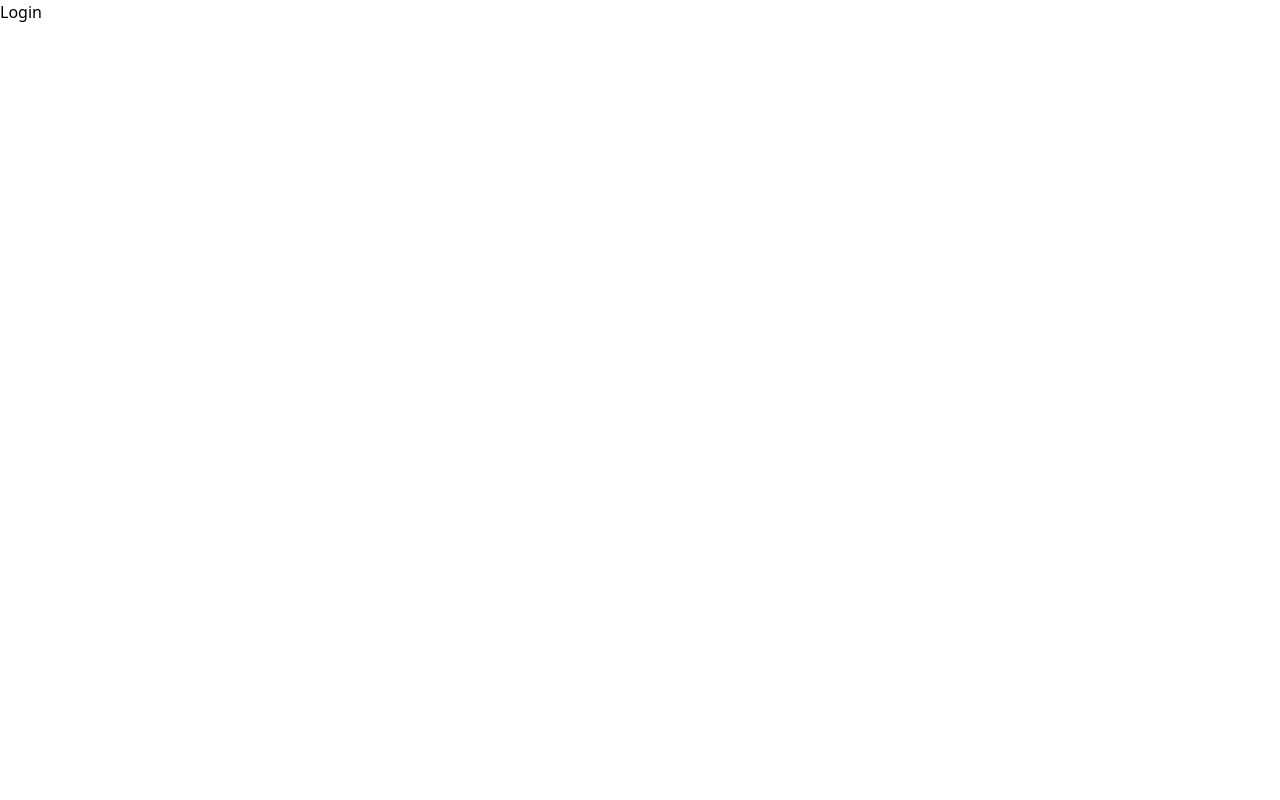
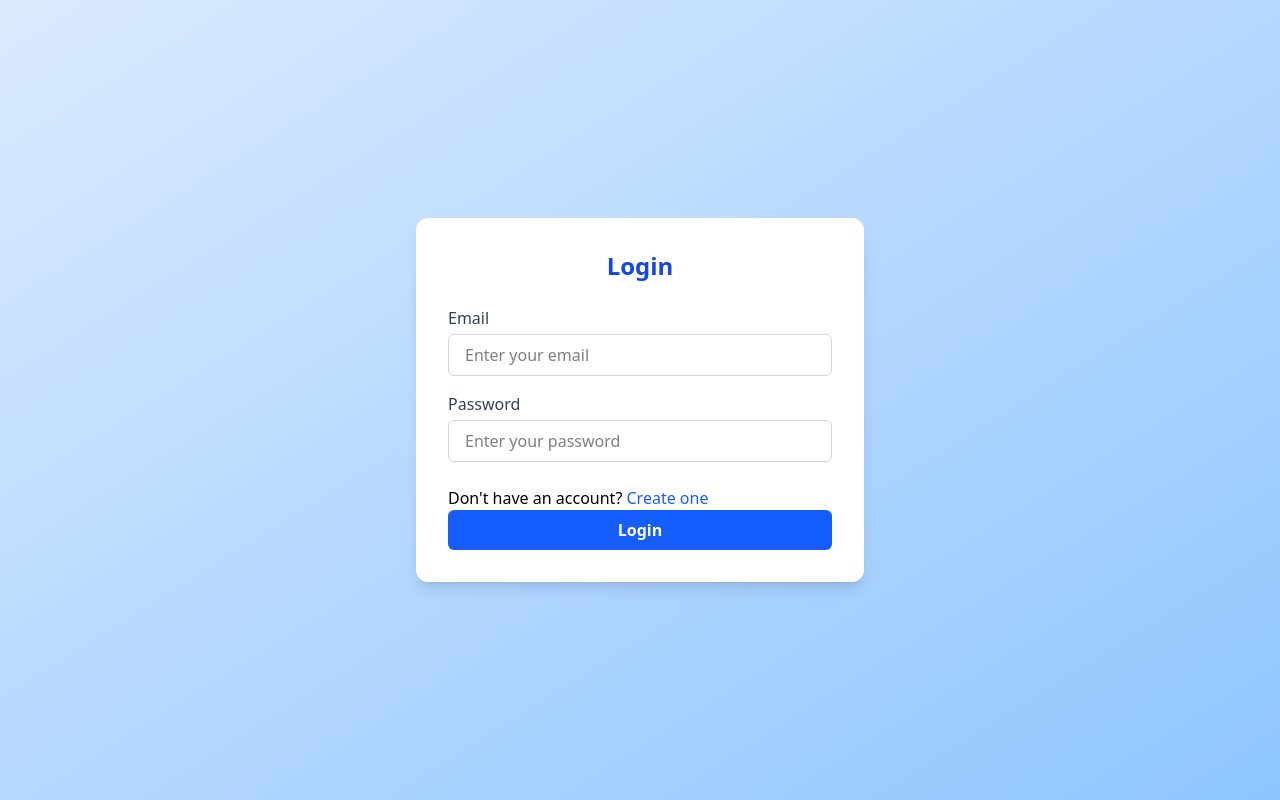
Before and after one commit to kanhaiya1202/AI-AGENT, a React (Vite) app in the folder frontend/: page /login in a window 1280 px wide. Built offline with nearby package versions, Linux system fonts and the light colour scheme.

Commit message:
create the login and register page

```diff
--- a/frontend/src/App.jsx
+++ b/frontend/src/App.jsx
@@ -1,4 +1,5 @@
 import AppRoutes from "./routes/AppRoutes"
+import Login from "./screens/Login"
 
 function App(){
   return(
--- a/frontend/src/routes/AppRoutes.jsx
+++ b/frontend/src/routes/AppRoutes.jsx
@@ -1,4 +1,6 @@
-import { Route , BrowserRouter, Router, Routes } from "react-router-dom";
+import { Route , BrowserRouter, Router, Routes, Link } from "react-router-dom";
+import Login from "../screens/Login";
+import Register from "../screens/register";
 
 function AppRoutes(){
     return(
@@ -6,11 +8,12 @@ function AppRoutes(){
             <BrowserRouter>
                 <Routes>
                     <Route path="/" element={<div>Home</div>}></Route>
-                    <Route path="/login" element={<div>Login</div>}></Route>
-                    <Route path="register" element={<div>Register</div>}></Route>
+                    <Route path="/login" element={<Login></Login>}></Route>
+                    <Route path="register" element={<Register></Register>}></Route>
                 </Routes>
             </BrowserRouter>
 
     )
 }
+
 export default AppRoutes
--- /dev/null
+++ b/frontend/src/screens/Login.jsx
@@ -0,0 +1,75 @@
+
+import React, { useState } from "react";
+import { Link } from "react-router-dom";
+
+const Login = () => {
+  const [email, setEmail] = useState("");
+  const [password, setPassword] = useState("");
+  const [error, setError] = useState("");
+
+  const handleSubmit = (e) => {
+    e.preventDefault();
+    if (!email || !password) {
+      setError("Please enter both email and password.");
+      return;
+    }
+    setError("");
+    // TODO: Add login logic here
+    alert(`Logged in as ${email}`);
+  };
+
+  return (
+    <div className="min-h-screen flex items-center justify-center bg-gradient-to-br from-blue-100 to-blue-300">
+      <form
+        onSubmit={handleSubmit}
+        className="bg-white p-8 rounded-xl shadow-lg w-full max-w-md"
+      >
+        <h2 className="text-2xl font-bold text-center mb-6 text-blue-700">Login</h2>
+        {error && (
+          <div className="mb-4 text-red-500 text-center text-sm">{error}</div>
+        )}
+        <div className="mb-4">
+          <label htmlFor="email" className="block mb-1 font-medium text-gray-700">
+            Email
+          </label>
+          <input
+            type="email"
+            id="email"
+            value={email}
+            onChange={(e) => setEmail(e.target.value)}
+            className="w-full px-4 py-2 border border-gray-300 rounded-md focus:outline-none focus:ring-2 focus:ring-blue-400"
+            placeholder="Enter your email"
+            required
+          />
+        </div>
+        <div className="mb-6">
+          <label htmlFor="password" className="block mb-1 font-medium text-gray-700">
+            Password
+          </label>
+          <input
+            type="password"
+            id="password"
+            value={password}
+            onChange={(e) => setPassword(e.target.value)}
+            className="w-full px-4 py-2 border border-gray-300 rounded-md focus:outline-none focus:ring-2 focus:ring-blue-400"
+            placeholder="Enter your password"
+            required
+          />
+        </div>
+        <div>
+            <p>
+                Don't have an account? <Link to="/register" className="text-blue-600 hover:underline">Create one</Link>
+            </p>
+        </div>
+        <button
+          type="submit"
+          className="w-full py-2 bg-blue-600 hover:bg-blue-700 text-white font-semibold rounded-md transition duration-200"
+        >
+          Login
+        </button>
+      </form>
+    </div>
+  );
+};
+
+export default Login;
--- /dev/null
+++ b/frontend/src/screens/register.jsx
@@ -0,0 +1,84 @@
+
+import React, { useState } from "react";
+
+const Register = () => {
+  const [name, setName] = useState("");
+  const [email, setEmail] = useState("");
+  const [password, setPassword] = useState("");
+  const [error, setError] = useState("");
+
+  const handleSubmit = (e) => {
+    e.preventDefault();
+    if (!name || !email || !password) {
+      setError("Please fill in all fields.");
+      return;
+    }
+    setError("");
+    // TODO: Add register logic here
+    alert(`Registered as ${name} (${email})`);
+  };
+
+  return (
+    <div className="min-h-screen flex items-center justify-center bg-gradient-to-br from-blue-100 to-blue-300">
+      <form
+        onSubmit={handleSubmit}
+        className="bg-white p-8 rounded-xl shadow-lg w-full max-w-md"
+      >
+        <h2 className="text-2xl font-bold text-center mb-6 text-blue-700">Register</h2>
+        {error && (
+          <div className="mb-4 text-red-500 text-center text-sm">{error}</div>
+        )}
+        <div className="mb-4">
+          <label htmlFor="name" className="block mb-1 font-medium text-gray-700">
+            Name
+          </label>
+          <input
+            type="text"
+            id="name"
+            value={name}
+            onChange={(e) => setName(e.target.value)}
+            className="w-full px-4 py-2 border border-gray-300 rounded-md focus:outline-none focus:ring-2 focus:ring-blue-400"
+            placeholder="Enter your name"
+            required
+          />
+        </div>
+        <div className="mb-4">
+          <label htmlFor="email" className="block mb-1 font-medium text-gray-700">
+            Email
+          </label>
+          <input
+            type="email"
+            id="email"
+            value={email}
+            onChange={(e) => setEmail(e.target.value)}
+            className="w-full px-4 py-2 border border-gray-300 rounded-md focus:outline-none focus:ring-2 focus:ring-blue-400"
+            placeholder="Enter your email"
+            required
+          />
+        </div>
+        <div className="mb-6">
+          <label htmlFor="password" className="block mb-1 font-medium text-gray-700">
+            Password
+          </label>
+          <input
+            type="password"
+            id="password"
+            value={password}
+            onChange={(e) => setPassword(e.target.value)}
+            className="w-full px-4 py-2 border border-gray-300 rounded-md focus:outline-none focus:ring-2 focus:ring-blue-400"
+            placeholder="Enter your password"
+            required
+          />
+        </div>
+        <button
+          type="submit"
+          className="w-full py-2 bg-blue-600 hover:bg-blue-700 text-white font-semibold rounded-md transition duration-200"
+        >
+          Register
+        </button>
+      </form>
+    </div>
+  );
+};
+
+export default Register;
```
